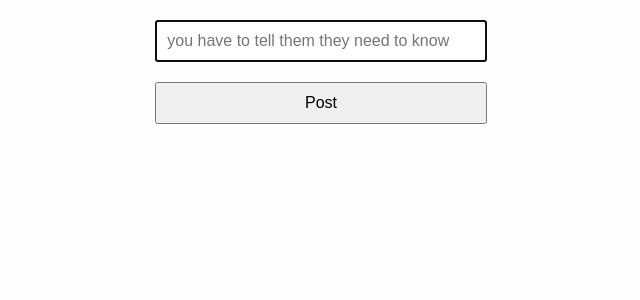
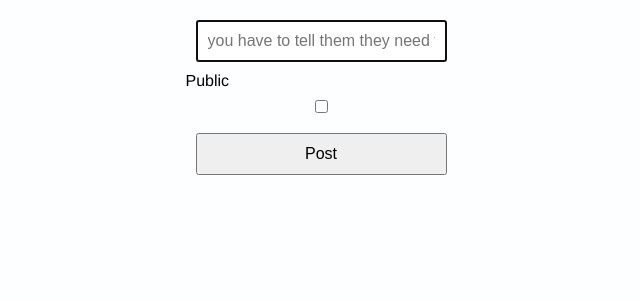
Before and after one commit to lookbehindyounow/destroy_facebook_eat_them_for_breakfast_take_their_business_eat_it_for_dinner, a Flask app: page /1/new_post_form in a window 1280 px wide. Shown: the part 82-382 px from the top of the page, without its empty margins (329-969 px from the left). Run offline with Flask 3, Linux system fonts and the light colour scheme.

Commit message:
you can now only see posts if they're yours, your friend's or public

```diff
--- a/controllers/posts_controller.py
+++ b/controllers/posts_controller.py
@@ -1,5 +1,5 @@
 from flask import render_template, redirect, Blueprint, request
-from models import Post, Comment, Approval
+from models import Post, Comment, Approval, Friendship
 from app import db
 from datetime import datetime
 
@@ -7,7 +7,10 @@ posts_blueprint=Blueprint("posts",__name__)
 
 @posts_blueprint.route("/<int:user_id>")
 def show_feed(user_id):
-    posts=Post.query.all()
+    friends_posts=Post.query.join(Friendship, Post.user_id==Friendship.friend_id).filter(user_id==Friendship.user_id).all()
+    my_posts_and_public_posts=Post.query.filter((Post.user_id==user_id) | Post.public).all()
+    # talk about these queries
+    posts=friends_posts+my_posts_and_public_posts
     [post.set_variables() for post in posts]
     posts.sort(key=lambda post: max([post.time]+[comment.time for comment in post.comments]), reverse=True)
     # talk about this^ sort
@@ -25,7 +28,7 @@ def new_post_form(user_id):
 
 @posts_blueprint.route("/<int:user_id>",methods=["POST"])
 def new_post(user_id):
-    post=Post(user_id=user_id,time=datetime.now(),content=request.form["content"])
+    post=Post(user_id=user_id,time=datetime.now(),public=("public" in request.form),content=request.form["content"])
     db.session.add(post)
     db.session.commit()
     return redirect(f"/{user_id}")
@@ -52,7 +55,7 @@ def edit_post_form(user_id,post_id):
 @posts_blueprint.route("/<int:user_id>/<int:post_id>/edit_post",methods=["POST"])
 def edit_post(user_id,post_id):
     post=Post.query.get(post_id)
-    post.edit(request.form["content"])
+    post.edit(request.form["content"],("public" in request.form))
     return redirect(f"/{user_id}/{post_id}")
 
 @posts_blueprint.route("/<int:user_id>/<int:post_id>/delete_post")
--- a/models.py
+++ b/models.py
@@ -70,12 +70,15 @@ class PostOrComment():
         else:
             self.approvals=Approval.query.filter_by(ispost=False,comment_id=self.id).all()
 
-    def edit(self,content):
+    def edit(self,content,public):
         self.content=content
+        self.public=public
         db.session.commit()
 
 class Post(PostOrComment,db.Model):
     __tablename__="posts"
+
+    public=db.Column(db.Boolean)
 
     comments=db.relationship("Comment",backref="post")
     approvals=db.relationship("Approval",backref="post")
--- a/seed.py
+++ b/seed.py
@@ -30,9 +30,9 @@ def seed():
                 Friendship(user_id=shelly_id,friend_id=dan_id),Friendship(user_id=dan_id,friend_id=shelly_id)]
     [db.session.add(friendship) for friendship in friendships]
 
-    posts=[Post(user_id=kev_id,time=datetime.now(),content="come on football yass 3 nil"),
-        Post(user_id=dan_id,time=datetime.now(),content="nobody dm goin thru it"),
-        Post(user_id=shelly_id,time=datetime.now(),content="if you do not share this post your mother will die in her sleep tonight there used to be a little girl who was scared of the dark she did not retweet this message & then later that night in her room there was a presence at the end of her bed she was never heard from again I do not give personcatalog permission to use my data or my photos COPY & PASTE THI S MESSAGE IT LEGAL BONDAGE CONTRACT IT WORKS NO REALLY")]
+    posts=[Post(user_id=kev_id,time=datetime.now(),public=True,content="come on football yass 3 nil"),
+        Post(user_id=dan_id,time=datetime.now(),public=True,content="nobody dm goin thru it"),
+        Post(user_id=shelly_id,time=datetime.now(),public=True,content="if you do not share this post your mother will die in her sleep tonight there used to be a little girl who was scared of the dark she did not retweet this message & then later that night in her room there was a presence at the end of her bed she was never heard from again I do not give personcatalog permission to use my data or my photos COPY & PASTE THI S MESSAGE IT LEGAL BONDAGE CONTRACT IT WORKS NO REALLY")]
     [db.session.add(post) for post in posts]
 
     posts=Post.query.all()
--- a/templates/new.jinja
+++ b/templates/new.jinja
@@ -19,12 +19,20 @@
 {% block form %}
 <form action=/{{user_id}}{{form_action}} method="post">
     <input type="text" name="content" id="content"
-    {% if role[0]=="U" %}
+    {% if role[:6]=="Update" %}
         value="{{place_val}}"
     {% else %}
         placeholder="{{place_val}}"
     {% endif %}
     required autofocus/>
+    {% if role[-4:]=="Post" %}
+        <div class="public">
+            <label for="public">Public</label>
+            <input type="checkbox" name="public" id="public" {% if role=="Update Post" %}
+                {% if post.public %} checked {% endif %}
+            {% endif %}>
+        </div>
+    {% endif %}
     <button type="submit">{{role}}</button>
 </form>
 {% endblock form %}
```
Also changed, not shown: controllers/users_controller.py (+6 -3 lines).
